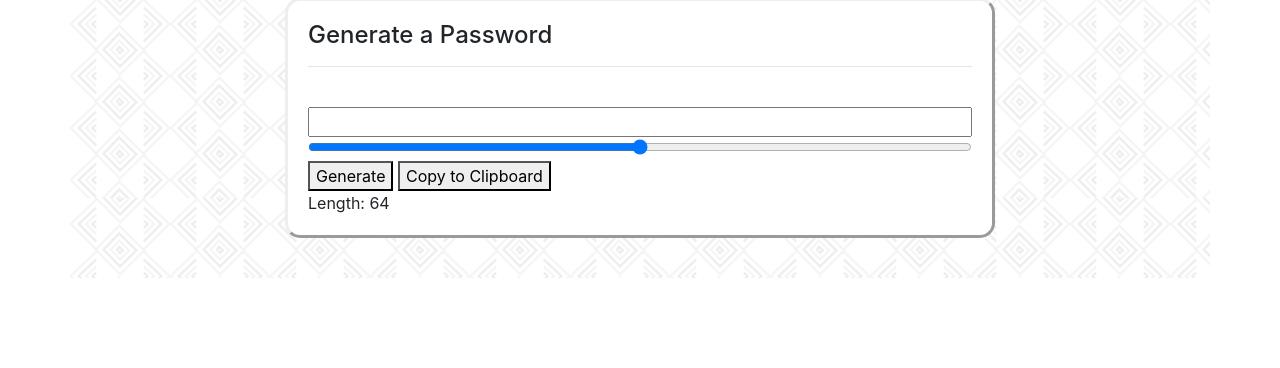
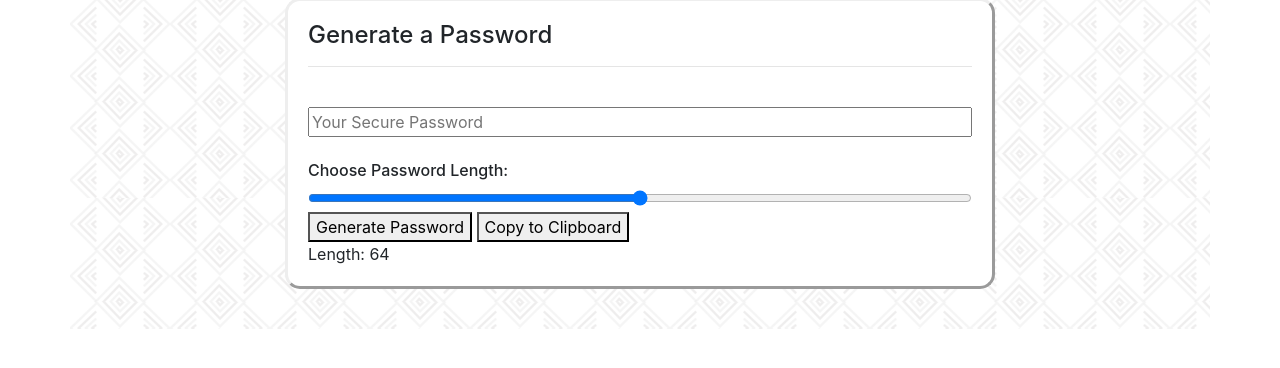
Before and after one commit to somreth916/pw_gen, a plain HTML site: page index.html in a window 1280 px wide. Shown: the part 164-532 px from the top of the page. Drawn offline with nearby package versions, Linux system fonts and the light colour scheme.

Commit message:
updated slider

```diff
--- a/index.html
+++ b/index.html
@@ -28,12 +28,14 @@
                     <h4>Generate a Password</h4>
                     <hr />
                     <br />
-                    <input type="text" id="display">
+                    <input type="text" id="display" placeholder="Your Secure Password">
                     <br />
-                    <input type="range" min="0" max="128" name="slider" id="slider">
                     <br />
-                    <button onclick="generate()">Generate</button>
-                    <button onclick="">Copy to Clipboard</button>
+                    <h6>Choose Password Length:</h6>
+                    <input type="range" min="8" max="128" name="slider" id="slider">
+                    <br />
+                    <button id="button1" onclick="generate()">Generate Password</button>
+                    <button id="button2" onclick="">Copy to Clipboard</button>
                     <div id="length"></div>
                 </div>
 
```
